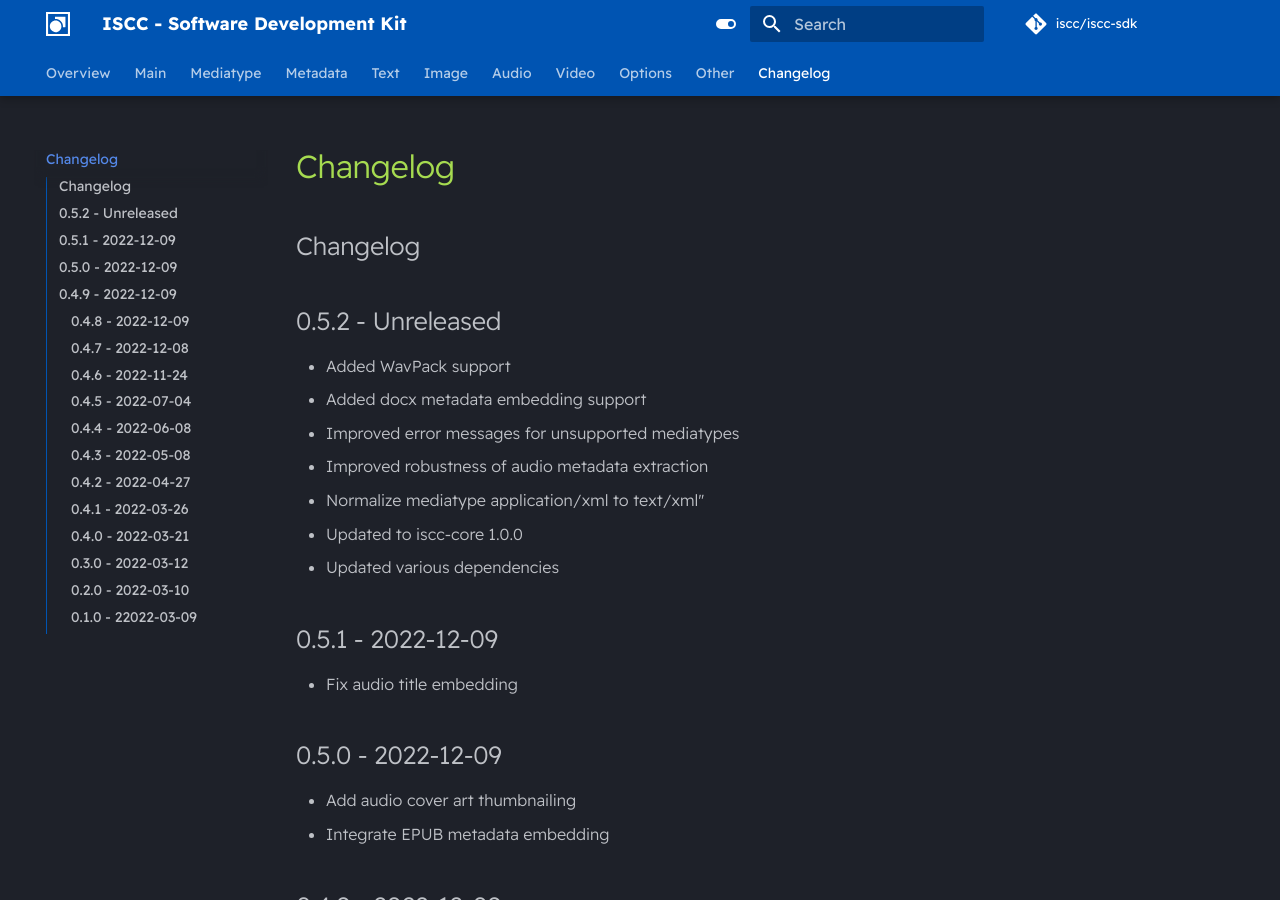
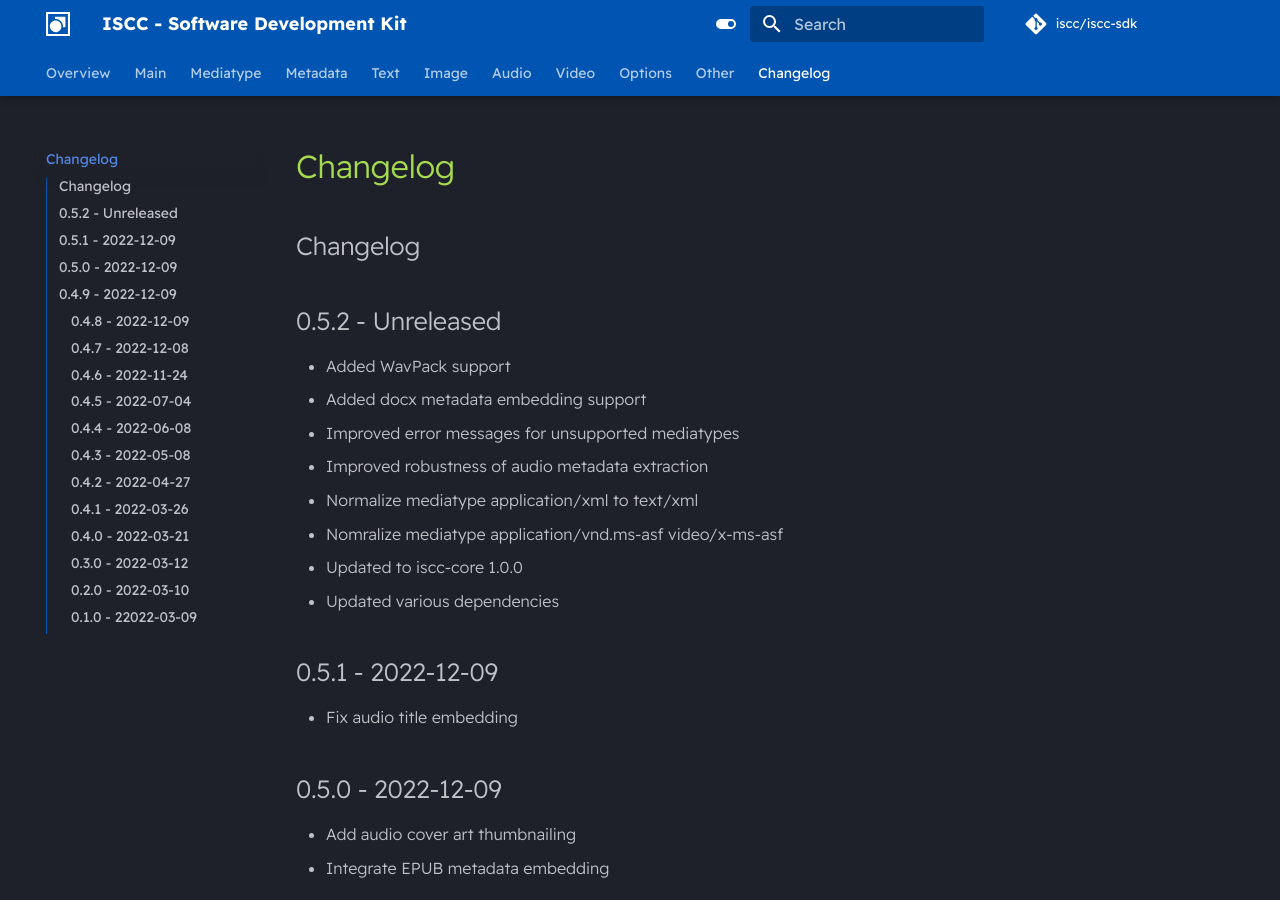
Before and after one commit to iscc/iscc-sdk, an MkDocs documentation site: the page built from docs/changelog.md, in a window 1280 px wide and 900 px high. Built offline with MkDocs 1.6.1 and Material for MkDocs 9.7.7, drawn with Linux system fonts in a browser that asks for light colours; comment, search, counter and statistics services are not loaded.

Commit message:
Nomralize mediatype application/vnd.ms-asf video/x-ms-asf

```diff
--- a/docs/changelog.md
+++ b/docs/changelog.md
@@ -5,7 +5,8 @@
 - Added docx metadata embedding support
 - Improved error messages for unsupported mediatypes
 - Improved robustness of audio metadata extraction
-- Normalize mediatype application/xml to text/xml"
+- Normalize mediatype application/xml to text/xml
+- Nomralize mediatype application/vnd.ms-asf video/x-ms-asf
 - Updated to iscc-core 1.0.0
 - Updated various dependencies
 
```
Also changed, not shown: CHANGELOG.md (+2 -1 lines), 1 other file.
